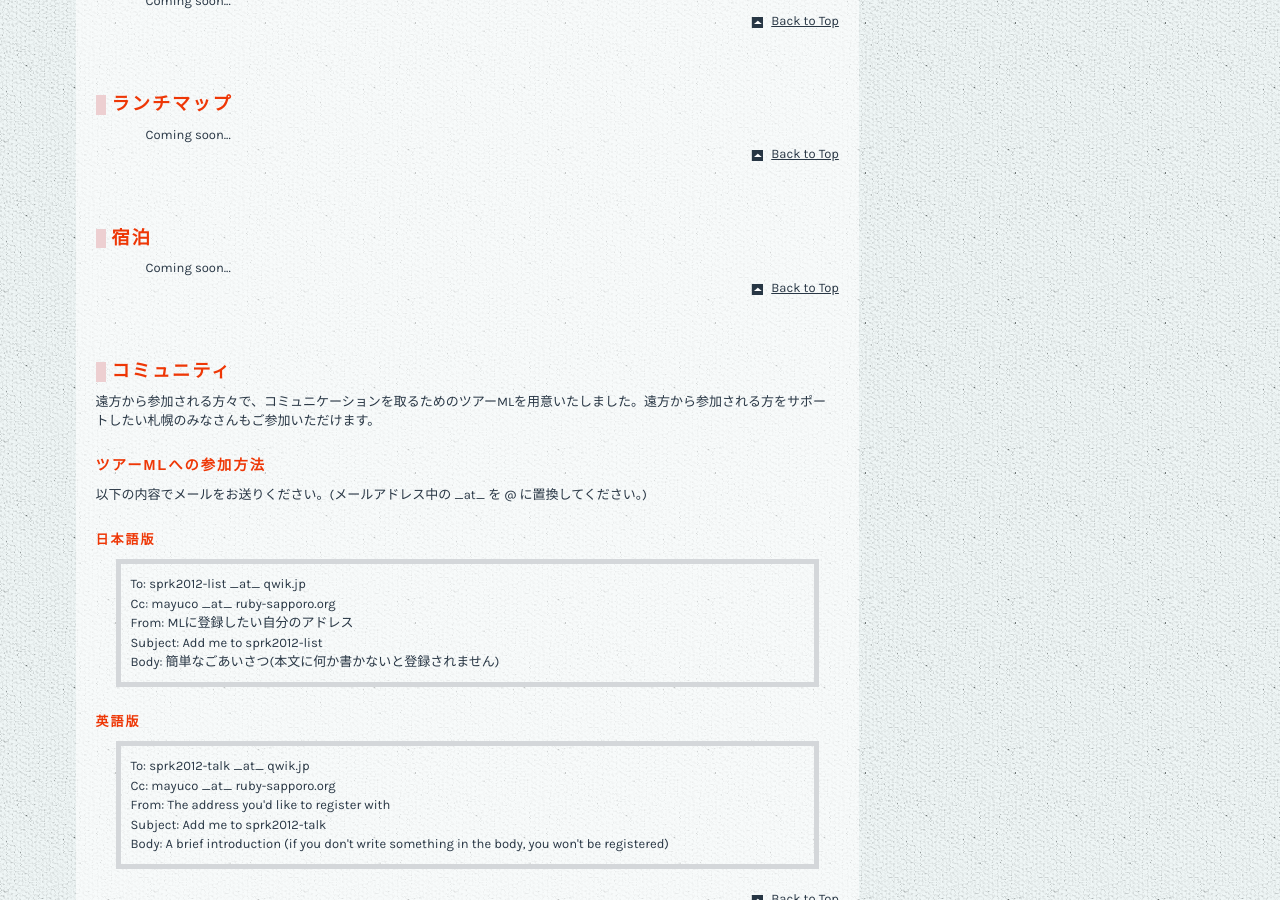
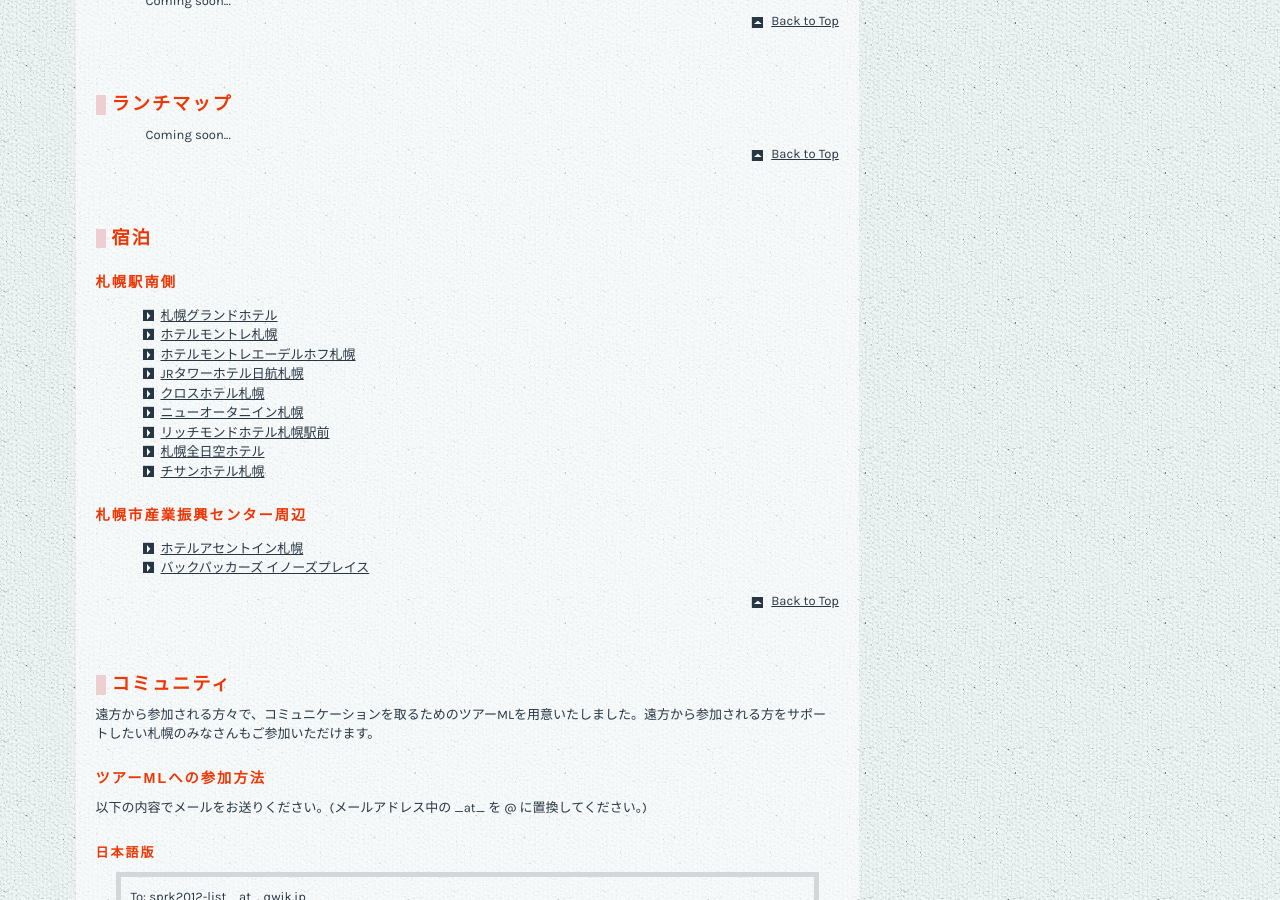
Before and after one commit to ruby-sapporo/sapporo.rubykaigi.org, a Jekyll site: the page built from 2012/ja/for_attendees.html, in a window 1280 px wide and 900 px high, scrolled down 1154 px. Built offline with Jekyll 4.4.1, drawn with Linux system fonts in a browser that asks for light colours; nearby versions of some CDN libraries; Markdown is read by kramdown in place of the engine named in the settings; comment, search, counter and statistics services are not loaded.

Commit message:
[#33183231] add the hotels to For Attendees

```diff
--- a/2012/ja/for_attendees.html
+++ b/2012/ja/for_attendees.html
@@ -26,7 +26,23 @@ locale: ja
 </article>
 <article id="hotels">
   <h2>宿泊</h2>
-  <p class="comingSoon">Coming soon...</p>
+  <h3>札幌駅南側</h3>
+  <ul>
+    <li><a href="http://www.grand1934.com/" target="_blank" class="linkMark">札幌グランドホテル</a></li>
+    <li><a href="http://www.hotelmonterey.co.jp/cgi-bin/portal/cms/hotelindex.cgi?hid=monsap" target="_blank" class="linkMark">ホテルモントレ札幌</a></li>
+    <li><a href="http://www.hotelmonterey.co.jp/cgi-bin/portal/cms/hotelindex.cgi?hid=monedl" target="_blank" class="linkMark">ホテルモントレエーデルホフ札幌</a></li>
+    <li><a href="http://www.jrhotels.co.jp/tower/" target="_blank" class="linkMark">JRタワーホテル日航札幌</a></li>
+    <li><a href="http://www.crosshotel.com/sapporo/index.html" target="_blank" class="linkMark">クロスホテル札幌</a></li>
+    <li><a href="http://newotanisapporo.com/" target="_blank" class="linkMark">ニューオータニイン札幌</a></li>
+    <li><a href="http://richmondhotel.jp/sapporo-ekimae/index.php" target="_blank" class="linkMark">リッチモンドホテル札幌駅前</a></li>
+    <li><a href="http://www.anahotel-sapporo.co.jp/" target="_blank" class="linkMark">札幌全日空ホテル</a></li>
+    <li><a href="http://www.solarehotels.com/chisun/hotel-sapporo/?nid=HKD_CHSap" target="_blank" class="linkMark">チサンホテル札幌</a></li>
+  </ul>
+  <h3>札幌市産業振興センター周辺</h3>
+  <ul>
+    <li><a href="http://www.hotel-ascent.jp/sapporo/" target="_blank" class="linkMark">ホテルアセントイン札幌</a></li>
+    <li><a href="http://inos-place.com/" target="_blank" class="linkMark">バックパッカーズ イノーズプレイス</a></li>
+  </ul>
   <p class="backToTop"><a href="#">Back to Top</a></p>
 </article>
 <article id="community">
```
Also changed, not shown: 2012/en/for_attendees.html (+17 -1 lines).
